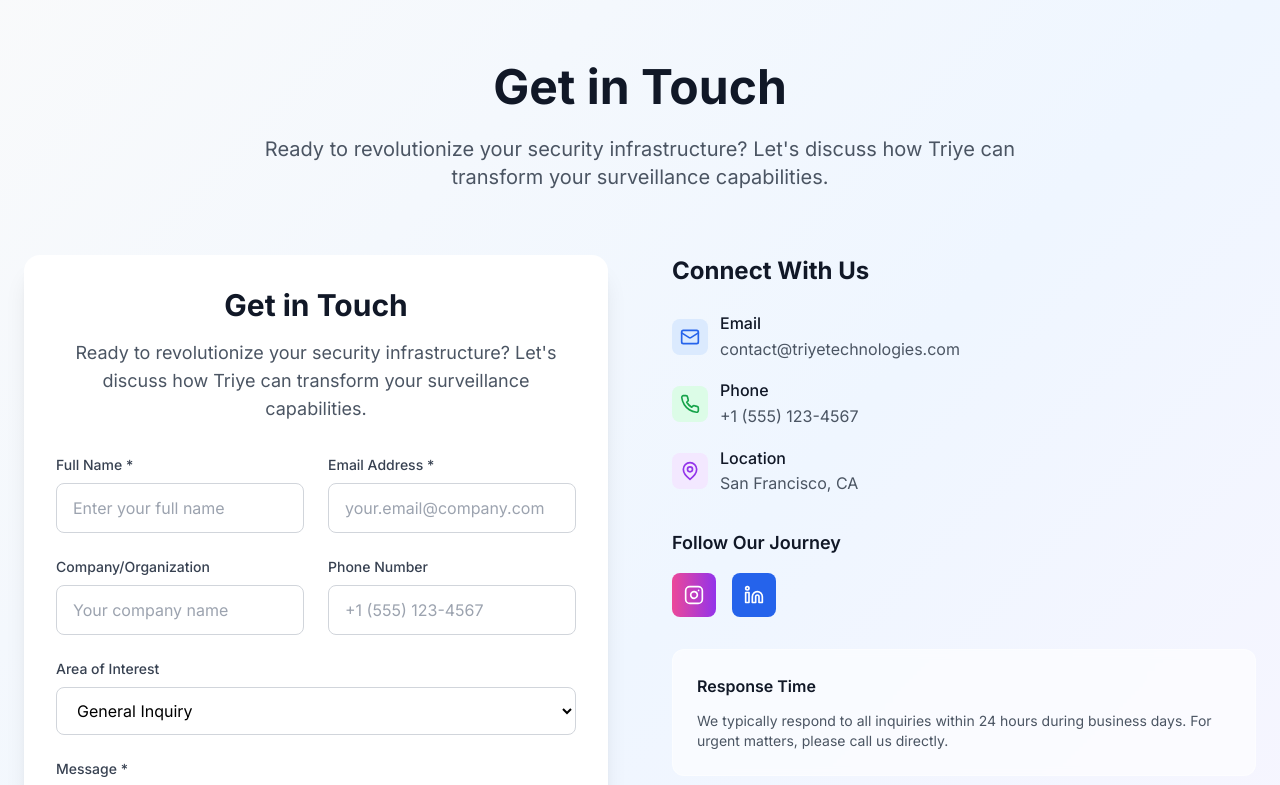
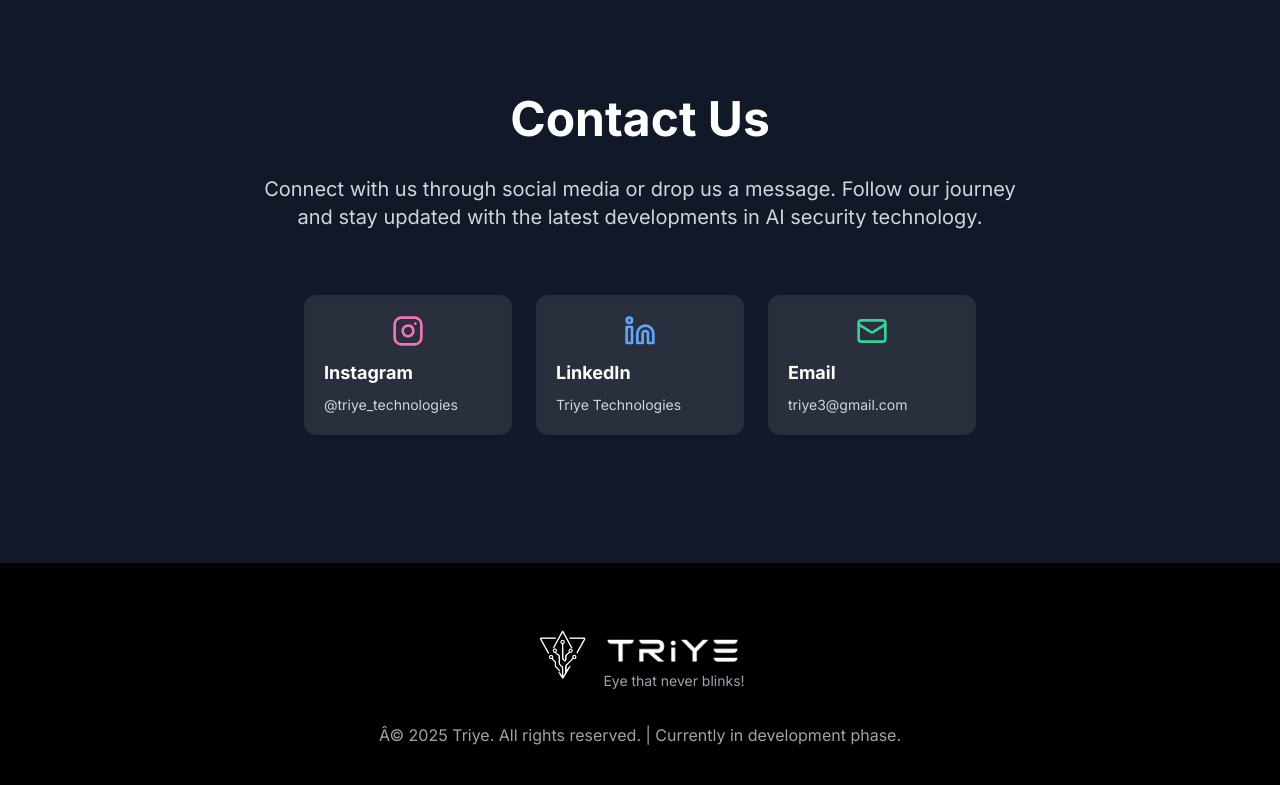
Before and after one commit to triyeTechnologies/triye-website, a React (Vite) app: page / in a window 1280 px wide. Shown: the part 7780-8565 px from the top of the page. Built offline with nearby package versions, Linux system fonts and the light colour scheme.

Commit message:
Update ContactSection.jsx

```diff
--- a/src/components/sections/ContactSection.jsx
+++ b/src/components/sections/ContactSection.jsx
@@ -1,94 +1,49 @@
 import React from 'react';
-import { Instagram, Linkedin, Mail, Phone, MapPin } from 'lucide-react';
-import ContactForm from '../ui/ContactForm';
+import { Instagram, Linkedin, Mail } from 'lucide-react';
+import { CONTACT_INFO } from '../../data/constants';
 
-const ContactSection = () => {
+const getIconComponent = (iconName) => {
+  const icons = { Instagram, Linkedin, Mail };
+  return icons[iconName] || Mail;
+};
+
+const ContactSection = ({ onOpenContactForm }) => {
   return (
-    <section id="contact" className="py-16 sm:py-24 bg-gradient-to-br from-gray-50 via-blue-50 to-purple-50">
-      <div className="max-w-7xl mx-auto px-4 sm:px-6">
-        <div className="text-center mb-12 sm:mb-16">
-          <h2 className="text-3xl sm:text-4xl lg:text-5xl font-bold text-gray-900 mb-4 sm:mb-6">
-            Get in Touch
-          </h2>
-          <p className="text-lg sm:text-xl text-gray-600 max-w-3xl mx-auto">
-            Ready to revolutionize your security infrastructure? Let's discuss how Triye can transform your surveillance capabilities.
-          </p>
-        </div>
+    <section id="contact" className="py-16 sm:py-32 bg-gray-900 text-white">
+      <div className="max-w-7xl mx-auto px-4 sm:px-6 text-center">
+        <h2 className="text-3xl sm:text-4xl lg:text-5xl font-bold mb-8">Contact Us</h2>
+        <p className="text-lg sm:text-xl mb-12 sm:mb-16 max-w-3xl mx-auto text-gray-300">
+          Connect with us through social media or drop us a message. Follow our journey and
+          stay updated with the latest developments in AI security technology.
+        </p>
 
-        <div className="grid grid-cols-1 lg:grid-cols-2 gap-12 lg:gap-16">
-          {/* Contact Form */}
-          <div className="order-2 lg:order-1">
-            <ContactForm />
-          </div>
+        <div className="grid grid-cols-1 sm:grid-cols-3 gap-4 sm:gap-6 max-w-2xl mx-auto">
+          {CONTACT_INFO.map((contact, index) => {
+            const IconComponent = getIconComponent(contact.icon);
+            const isEmail = contact.icon === 'Mail';
 
-          {/* Contact Info & Social */}
-          <div className="order-1 lg:order-2 space-y-8">
-            <div>
-              <h3 className="text-2xl font-bold text-gray-900 mb-6">Connect With Us</h3>
+            const handleClick = () => {
+              if (isEmail) {
+                onOpenContactForm();
+              } else {
+                window.open(contact.link, '_blank', 'noopener,noreferrer');
+              }
+            };
 
-              {/* Direct Contact Info */}
-              <div className="space-y-4 mb-8">
-                <div className="flex items-center space-x-3">
-                  <div className="bg-blue-100 p-2 rounded-lg">
-                    <Mail className="w-5 h-5 text-blue-600" />
-                  </div>
-                  <div>
-                    <p className="font-medium text-gray-900">Email</p>
-                    <p className="text-gray-600">contact@triyetechnologies.com</p>
-                  </div>
-                </div>
-
-                <div className="flex items-center space-x-3">
-                  <div className="bg-green-100 p-2 rounded-lg">
-                    <Phone className="w-5 h-5 text-green-600" />
-                  </div>
-                  <div>
-                    <p className="font-medium text-gray-900">Phone</p>
-                    <p className="text-gray-600">+1 (555) 123-4567</p>
-                  </div>
-                </div>
-
-                <div className="flex items-center space-x-3">
-                  <div className="bg-purple-100 p-2 rounded-lg">
-                    <MapPin className="w-5 h-5 text-purple-600" />
-                  </div>
-                  <div>
-                    <p className="font-medium text-gray-900">Location</p>
-                    <p className="text-gray-600">San Francisco, CA</p>
-                  </div>
-                </div>
-              </div>
-            </div>
-
-            {/* Social Media */}
-            <div>
-              <h4 className="text-lg font-semibold text-gray-900 mb-4">Follow Our Journey</h4>
-              <div className="flex space-x-4">
-                <button
-                  onClick={() => window.open('https://instagram.com/triyetechnologies', '_blank')}
-                  className="bg-gradient-to-r from-pink-500 to-purple-600 text-white p-3 rounded-lg hover:from-pink-600 hover:to-purple-700 transition-all duration-200"
-                >
-                  <Instagram className="w-5 h-5" />
-                </button>
-
-                <button
-                  onClick={() => window.open('https://linkedin.com/company/triyetechnologies', '_blank')}
-                  className="bg-blue-600 text-white p-3 rounded-lg hover:bg-blue-700 transition-all duration-200"
-                >
-                  <Linkedin className="w-5 h-5" />
-                </button>
-              </div>
-            </div>
-
-            {/* Additional Info */}
-            <div className="bg-white/60 backdrop-blur-sm rounded-xl p-6 border border-white/40">
-              <h4 className="font-semibold text-gray-900 mb-3">Response Time</h4>
-              <p className="text-gray-600 text-sm">
-                We typically respond to all inquiries within 24 hours during business days.
-                For urgent matters, please call us directly.
-              </p>
-            </div>
-          </div>
+            return (
+              <button
+                key={index}
+                onClick={handleClick}
+                className="bg-white/10 backdrop-blur-sm rounded-xl p-4 sm:p-5 min-h-[120px] flex flex-col justify-center hover:bg-white/20 transition-colors duration-200 w-full"
+              >
+                <IconComponent className={`w-8 h-8 mx-auto mb-3 ${contact.color}`} />
+                <h4 className="text-base sm:text-lg font-bold mb-2">{contact.title}</h4>
+                <p className="text-gray-300 text-xs sm:text-sm break-all">
+                  {contact.text}
+                </p>
+              </button>
+            );
+          })}
         </div>
       </div>
     </section>
```
